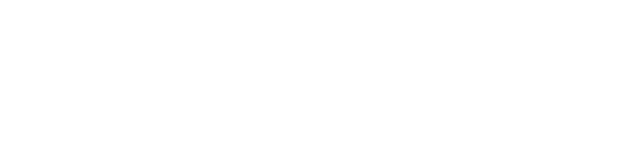
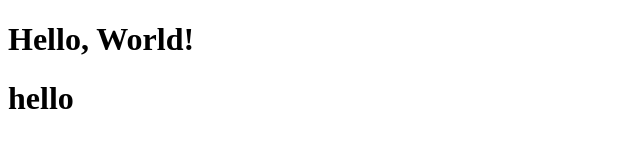
Before and after one commit to sahusateesh8737/devOps, a plain HTML site: page client/index.html in a window 1280 px wide. Shown: the whole page, without its empty margins (0-640 px from the left). Drawn offline with Linux system fonts and the light colour scheme.

```diff
--- a/client/index.html
+++ b/client/index.html
@@ -6,6 +6,7 @@
     <title>Document</title>
 </head>
 <body>
-
+    <h1>Hello, World!</h1>
+    <h1>hello</h1>
 </body>
 </html>
```
